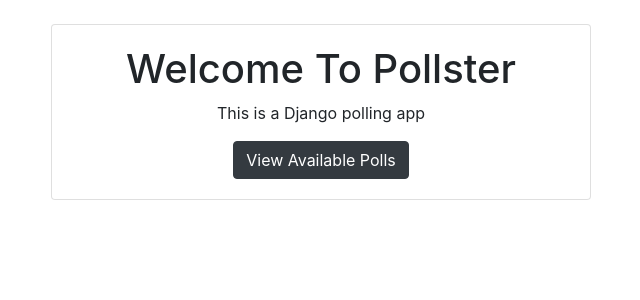
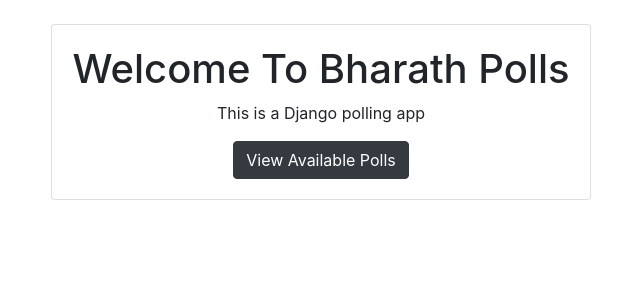
Before and after one commit to bharathjinka09/django-polls, a Django app: template templates/pages/index.html in a window 1280 px wide. Shown: the part 56-356 px from the top of the page, without its empty margins (319-959 px from the left). Run offline with Django 3.2, Linux system fonts and the light colour scheme; the template is opened without the code that fills it, so the values that code supplies are empty; parts of the project's set-up code (start-up, migrations or seed data) failed here and were passed over; some libraries are stand-ins or nearby versions.

Commit message:
Changed home page heading

```diff
--- a/templates/pages/index.html
+++ b/templates/pages/index.html
@@ -3,7 +3,7 @@
 
 <div class="card text-center">
     <div class="card-body">
-        <h1>Welcome To Pollster</h1>
+        <h1>Welcome To Bharath Polls</h1>
         <p>This is a Django polling app</p>
         <a class="btn btn-dark" href="{% url 'polls:index' %}">
             View Available Polls</a>
```
